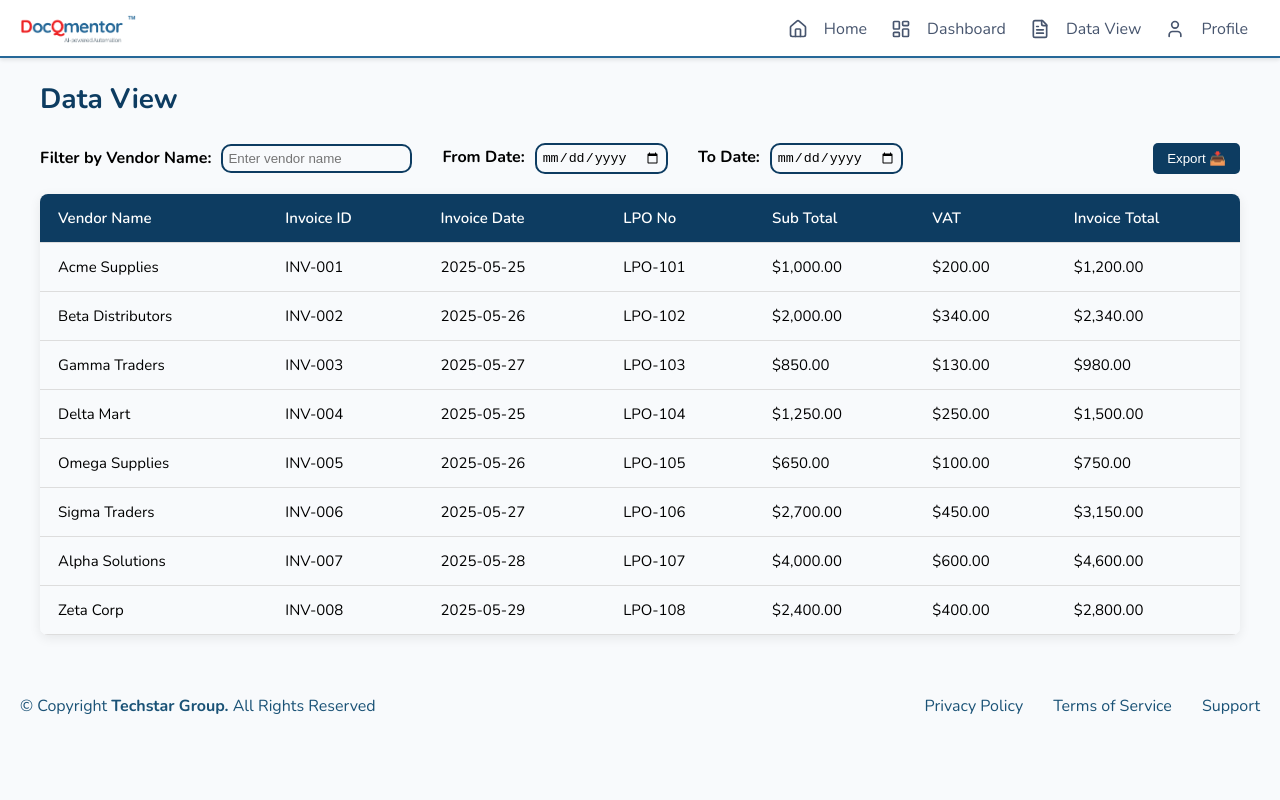
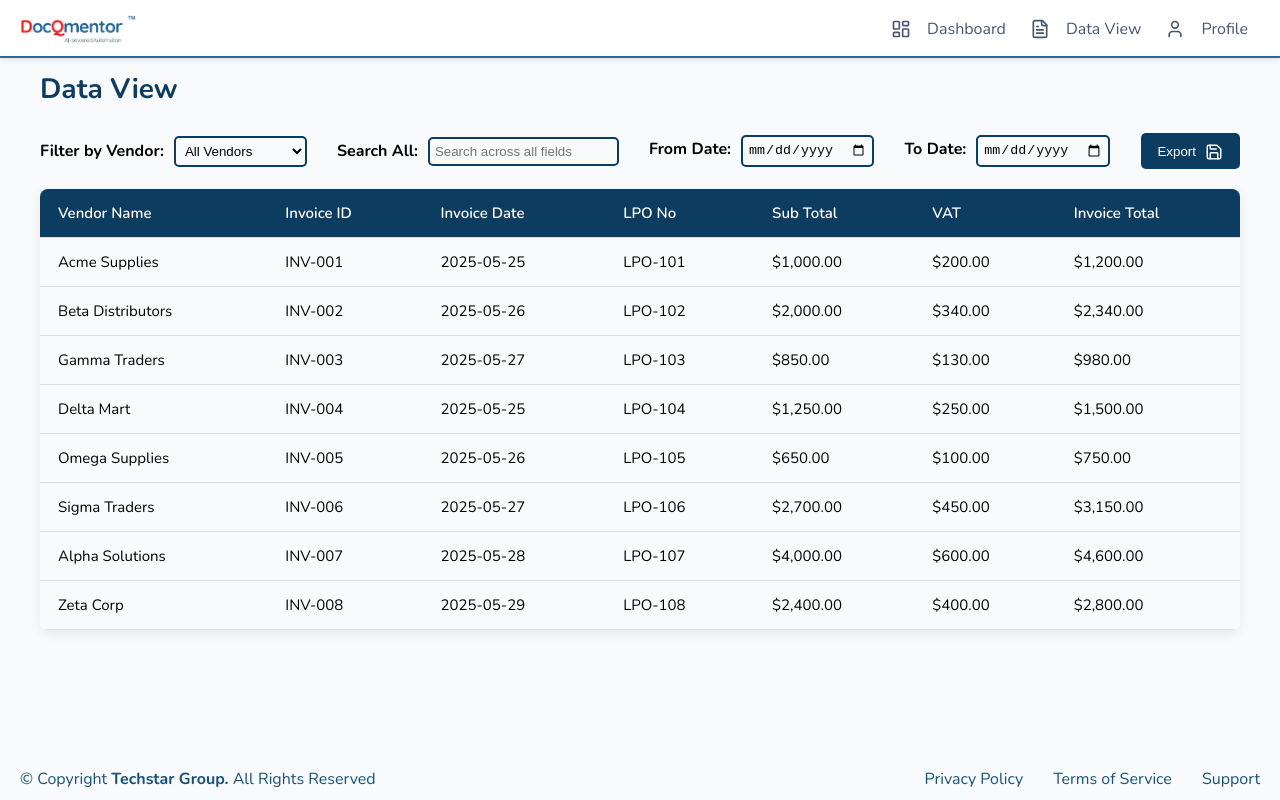
Before and after one commit to DocQmentor/DocQmentorNew, a React (Vite) app: page /table in a window 1280 px wide. Built offline with nearby package versions, Linux system fonts and the light colour scheme.

Commit message:
removed home page

```diff
--- a/src/Layout/Header.jsx
+++ b/src/Layout/Header.jsx
@@ -46,11 +46,11 @@ const Header = () => {
           </center> */}
         </div>
         <ul>
-          <li className={location.pathname === '/home' ? 'active' : ''}>
+          {/* <li className={location.pathname === '/home' ? 'active' : ''}>
             <NavLink to="/home" className="a">
               <Home size={20} className="i"/>Home
             </NavLink>
-          </li>
+          </li> */}
           <li className={location.pathname === '/Dashboard' ? 'active' : ''}>
             <NavLink to="/Dashboard" className="a">
               <LayoutDashboard size={20} className="i"/>Dashboard
--- a/src/components/Dashboard.css
+++ b/src/components/Dashboard.css
@@ -46,7 +46,16 @@
     border: 1px solid #ccc;
     border-radius: 3px;
 }
-
+.vendor-select-drop-down{
+    display: flex;
+    gap: 5px;
+    align-items: center;
+}
+.vendor-select-drop-down select{
+    border: #ccc 1px solid;
+    border-radius: 5px;
+    padding: 6px;
+}
 .stats-container {
     width: 100%;
     display: flex;
@@ -207,7 +216,10 @@
     width: 100%;
     background-color: white;
 }
-
+.file-load-section ul{
+    overflow: scroll;
+    max-height: 200px;
+}
 .file-load-section li {
     list-style-type: none;
     background-color: white;
--- a/src/components/Dashboard.jsx
+++ b/src/components/Dashboard.jsx
@@ -67,7 +67,7 @@ const Dashboard = () => {
             <h2>Dashboard</h2>
             <p>View your document processing activity and insights</p>
           </div>
-          <div>
+          <div className="vendor-select-drop-down">
             <h5>Select Vendors</h5>
             <select>
               <option>Vendor</option>
@@ -198,7 +198,9 @@ const Dashboard = () => {
           </div>
         </div>
       </div>
-      <Footer />
+      <footer className="footer">
+        <Footer/>
+      </footer>
     </div>
   );
 };
--- a/src/components/Login.jsx
+++ b/src/components/Login.jsx
@@ -4,7 +4,7 @@ import { PublicClientApplication } from '@azure/msal-browser';
 
 const config = {
   appId: "450165b3-b418-4134-b525-cf04512bee71",
-  redirectUri: "/home",
+  redirectUri: "/Dashboard",
   scopes: ["user.read"],
   authority: "https://login.microsoftonline.com/2b2653b1-1e48-445c-81a8-032920b2a550"
 };
--- a/src/components/Table.css
+++ b/src/components/Table.css
@@ -1,19 +1,31 @@
 .table-component-container{
   display: flex;
   flex-direction: column;
+  justify-content: space-between;
+  height: 100vh;
   gap: 10px;
   width: 100%;
 }
+.table-component-container .export-button .i {
+  padding-top: 2px;          /* optional fine-tuning */
+  color: white;              /* removed quotes */
+  background-color: transparent;  /* no need to set again unless different */
+}
+
 .table-component-container .footer{
   width: 100%;
   border: #0071bc 1px solid;
 }
-.table-component-container .filters input{
+
+.table-component-container .filters input,
+.table-component-container .filters select{
   border: #0d3c61 solid 2px;
-  border-radius: 10px;
+  border-radius: 5px;
 }
 .dataview-container {
-  margin-top: 30px;
+  height: 100%;
+  margin-top: 20px;
+  margin-bottom: 20px;
   width: 100%;
   padding: 40px;
 }
--- a/src/components/Table.jsx
+++ b/src/components/Table.jsx
@@ -1,4 +1,5 @@
 import React, { useState } from 'react';
+import { Download, Inbox, Save, ArrowDownCircle } from "lucide-react";
 import Header from '../Layout/Header';
 import Footer from '../Layout/Footer';
 import './Table.css'
@@ -16,16 +17,30 @@ function Table() {
   ];
 
   const [vendorFilter, setVendorFilter] = useState('');
+  const [searchText, setSearchText] = useState('');
   const [fromDate, setFromDate] = useState('');
   const [toDate, setToDate] = useState('');
 
+  // Get unique vendor names for dropdown
+  const vendorNames = [...new Set(invoiceData.map(item => item.vendorName))];
+
   const filteredData = invoiceData.filter(item => {
-    const matchesVendor = item.vendorName.toLowerCase().includes(vendorFilter.toLowerCase());
+    // Vendor dropdown filter
+    const matchesVendor = !vendorFilter || item.vendorName === vendorFilter;
+
+    // General search filter (checks all fields)
+    const matchesSearch = !searchText ||
+      Object.values(item).some(
+        val => val.toString().toLowerCase().includes(searchText.toLowerCase())
+      );
+
+    // Date range filter
     const itemDate = new Date(item.invoiceDate);
     const from = fromDate ? new Date(fromDate) : null;
     const to = toDate ? new Date(toDate) : null;
     const matchesDate = (!from || itemDate >= from) && (!to || itemDate <= to);
-    return matchesVendor && matchesDate;
+
+    return matchesVendor && matchesSearch && matchesDate;
   });
 
   const convertToCSV = (data) => {
@@ -72,12 +87,26 @@ function Table() {
 
       <div className="filters" style={{ marginBottom: '20px', display: 'flex', alignItems: 'center', flexWrap: 'wrap' }}>
         <label style={{ marginRight: '10px' }}>
-          <strong>Filter by Vendor Name:</strong>
+          <strong>Filter by Vendor:</strong>
+          <select
+            value={vendorFilter}
+            onChange={e => setVendorFilter(e.target.value)}
+            style={{ marginLeft: '10px', padding: '5px' }}
+          >
+            <option value="">All Vendors</option>
+            {vendorNames.map((vendor, index) => (
+              <option key={index} value={vendor}>{vendor}</option>
+            ))}
+          </select>
+        </label>
+
+        <label style={{ marginLeft: '20px', marginRight: '10px' }}>
+          <strong>Search All:</strong>
           <input
             type="text"
-            value={vendorFilter}
-            onChange={e => setVendorFilter(e.target.value)}
-            placeholder="Enter vendor name"
+            value={searchText}
+            onChange={e => setSearchText(e.target.value)}
+            placeholder="Search across all fields"
             style={{ marginLeft: '10px', padding: '5px' }}
           />
         </label>
@@ -103,10 +132,15 @@ function Table() {
         </label>
 
         <button
+  className="export-button"
   onClick={handleDownloadFilteredData}
   style={{
+    display: 'flex',              // for horizontal alignment
+    alignItems: 'center',         // vertical center
+    justifyContent: 'center',     // horizontal center
+    gap: '8px',                   // space between text and icon
     marginLeft: 'auto',
-            padding: '8px 14px',
+    padding: '8px 16px',
     backgroundColor: '#0d3c61',
     color: 'white',
     border: 'none',
@@ -115,8 +149,9 @@ function Table() {
   }}
   title="Download Filtered Data"
 >
-          Export 📥
+  Export <Save size={20} className="i" />
 </button>
+
      </div>
 
       <table>
```
Lines whose indentation alone changed are shown as unchanged.
